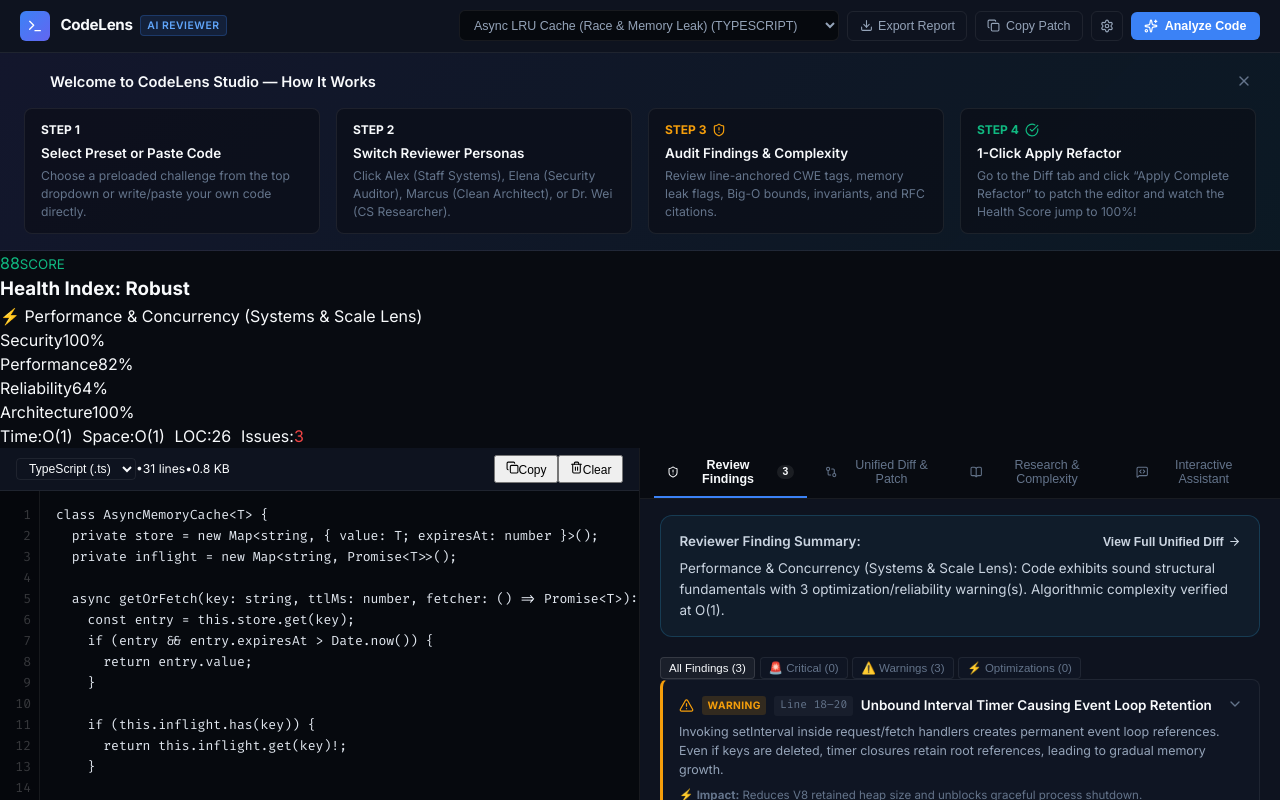
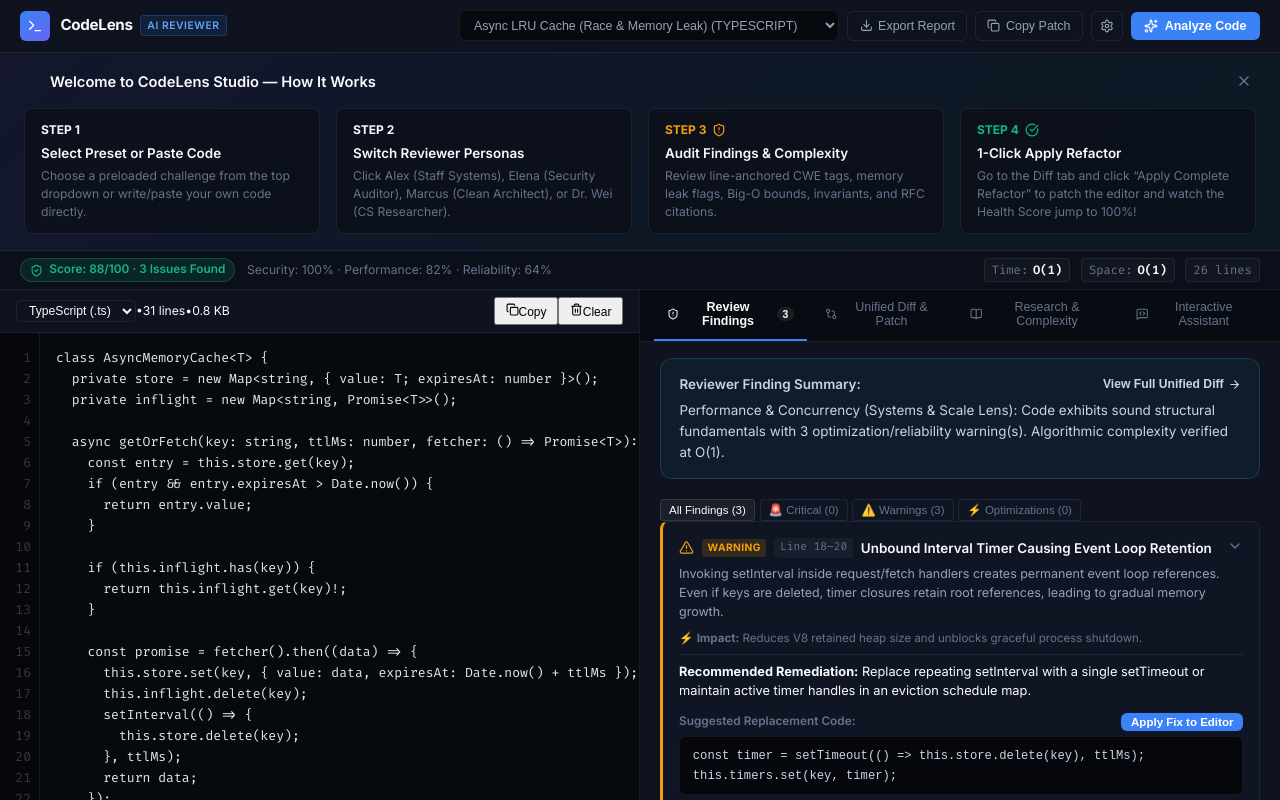
Before and after one commit to Henil19/CodeLens, a React (Vite) app: page / in a window 1280 px wide. Built offline with nearby package versions, Linux system fonts and the light colour scheme.

Commit message:
refactor(ui): convert cluttered metrics bar into a compact status strip

```diff
--- a/src/components/MetricsBar.tsx
+++ b/src/components/MetricsBar.tsx
@@ -1,117 +1,66 @@
 import React from 'react';
-import { MetricScore, ComplexityResult, PersonaProfile } from '../types';
+import { MetricScore, ComplexityResult } from '../types';
+import { ShieldCheck, AlertTriangle, AlertCircle } from 'lucide-react';
 
 interface MetricsBarProps {
   scores: MetricScore;
   complexity: ComplexityResult;
-  persona: PersonaProfile;
   loc: number;
   issueCount: number;
+  criticalCount: number;
 }
 
 export const MetricsBar: React.FC<MetricsBarProps> = ({
   scores,
   complexity,
-  persona,
   loc,
-  issueCount
+  issueCount,
+  criticalCount
 }) => {
-  const getScoreColor = (val: number) => {
-    if (val >= 80) return 'var(--accent-emerald)';
-    if (val >= 60) return 'var(--accent-amber)';
-    return 'var(--accent-rose)';
-  };
+  const isHealthy = scores.overall >= 80;
+  const isWarning = scores.overall >= 60 && scores.overall < 80;
 
   return (
-    <div className="metrics-strip">
-      <div className="health-gauge">
+    <div className="status-strip">
+      <div className="status-left">
         <div
-          className="score-circle"
-          style={{ color: getScoreColor(scores.overall), borderColor: getScoreColor(scores.overall) }}
+          className={`health-pill ${
+            criticalCount > 0 ? 'critical' : isHealthy ? 'healthy' : isWarning ? 'warning' : 'critical'
+          }`}
         >
-          <span>{scores.overall}</span>
-          <small>SCORE</small>
+          {criticalCount > 0 ? (
+            <AlertCircle size={13} />
+          ) : isHealthy ? (
+            <ShieldCheck size={13} />
+          ) : (
+            <AlertTriangle size={13} />
+          )}
+          <span>
+            Score: {scores.overall}/100 ·{' '}
+            {criticalCount > 0
+              ? `${criticalCount} Critical Blockers`
+              : issueCount > 0
+              ? `${issueCount} Issues Found`
+              : 'Clean & Hardened'}
+          </span>
         </div>
-        <div className="score-text">
-          <h3>Health Index: {scores.overall >= 80 ? 'Robust' : scores.overall >= 60 ? 'Degraded' : 'Critical'}</h3>
-          <p>
-            {persona.avatar} {persona.name} ({persona.role})
-          </p>
-        </div>
+
+        <span className="status-meta">
+          Security: {scores.security}% · Performance: {scores.performance}% · Reliability: {scores.reliability}%
+        </span>
       </div>
 
-      <div className="metric-bars">
-        <div className="metric-item">
-          <div className="metric-meta">
-            <span>Security</span>
-            <span>{scores.security}%</span>
-          </div>
-          <div className="progress-track">
-            <div
-              className="progress-fill"
-              style={{ width: `${scores.security}%`, background: getScoreColor(scores.security) }}
-            />
-          </div>
+      <div className="status-right">
+        <div className="status-tag">
+          <span>Time:</span>
+          <strong>{complexity.timeComplexity}</strong>
         </div>
-
-        <div className="metric-item">
-          <div className="metric-meta">
-            <span>Performance</span>
-            <span>{scores.performance}%</span>
-          </div>
-          <div className="progress-track">
-            <div
-              className="progress-fill"
-              style={{ width: `${scores.performance}%`, background: getScoreColor(scores.performance) }}
-            />
-          </div>
+        <div className="status-tag">
+          <span>Space:</span>
+          <strong>{complexity.spaceComplexity}</strong>
         </div>
-
-        <div className="metric-item">
-          <div className="metric-meta">
-            <span>Reliability</span>
-            <span>{scores.reliability}%</span>
-          </div>
-          <div className="progress-track">
-            <div
-              className="progress-fill"
-              style={{ width: `${scores.reliability}%`, background: getScoreColor(scores.reliability) }}
-            />
-          </div>
-        </div>
-
-        <div className="metric-item">
-          <div className="metric-meta">
-            <span>Architecture</span>
-            <span>{scores.architecture}%</span>
-          </div>
-          <div className="progress-track">
-            <div
-              className="progress-fill"
-              style={{ width: `${scores.architecture}%`, background: getScoreColor(scores.architecture) }}
-            />
-          </div>
-        </div>
-      </div>
-
-      <div style={{ display: 'flex', gap: '0.6rem', alignItems: 'center' }}>
-        <div className="complexity-pill" title={complexity.explanation}>
-          <span className="complexity-label">Time:</span>
-          <span className="complexity-val">{complexity.timeComplexity}</span>
-        </div>
-        <div className="complexity-pill" title={`Space complexity: ${complexity.spaceComplexity}`}>
-          <span className="complexity-label">Space:</span>
-          <span className="complexity-val">{complexity.spaceComplexity}</span>
-        </div>
-        <div className="complexity-pill">
-          <span className="complexity-label">LOC:</span>
-          <span style={{ color: 'var(--text-main)' }}>{loc}</span>
-        </div>
-        <div className="complexity-pill">
-          <span className="complexity-label">Issues:</span>
-          <span style={{ color: issueCount > 0 ? 'var(--accent-rose)' : 'var(--accent-emerald)' }}>
-            {issueCount}
-          </span>
+        <div className="status-tag">
+          <span>{loc} lines</span>
         </div>
       </div>
     </div>
```
